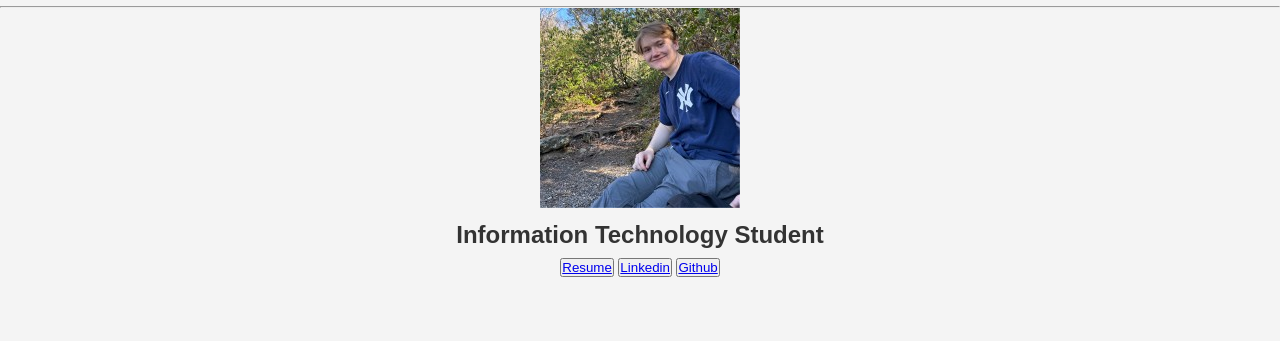
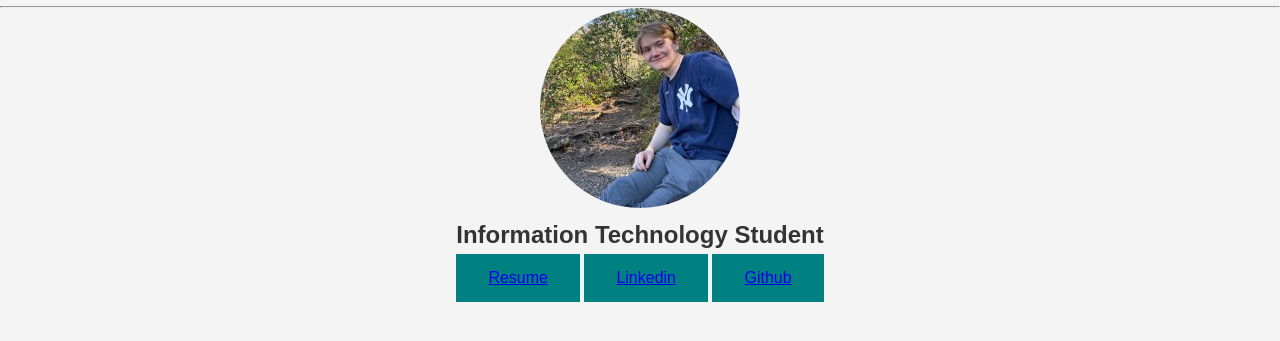
Before and after one commit to HGraycochea/HGraycochea.github.io, a plain HTML site: page index.html in a window 1280 px wide. Shown: the part 45-386 px from the top of the page. Drawn offline with Linux system fonts and the light colour scheme.

Commit message:
Update style.css

```diff
--- a/style.css
+++ b/style.css
@@ -74,3 +74,25 @@ footer {
         font-size: 1.5em;
     }
 }
+img {
+    border: #f4f4f4;
+    border-radius: 75%;
+    border-color: red;
+    margin-left: auto;
+    margin-right: auto;
+}
+button {
+    background-color: teal;
+    border: none;
+    color: white;
+    padding: 15px 32px;
+    text-align: center;
+    text-decoration: none;
+    display: inline-block;
+    font-size: 16px;
+
+
+  }
+  button2:hover {
+    box-shadow: 0 12px 16px 0 rgba(0,0,0,0.24), 0 17px 50px 0 rgba(0,0,0,0.19);
+  }
```
